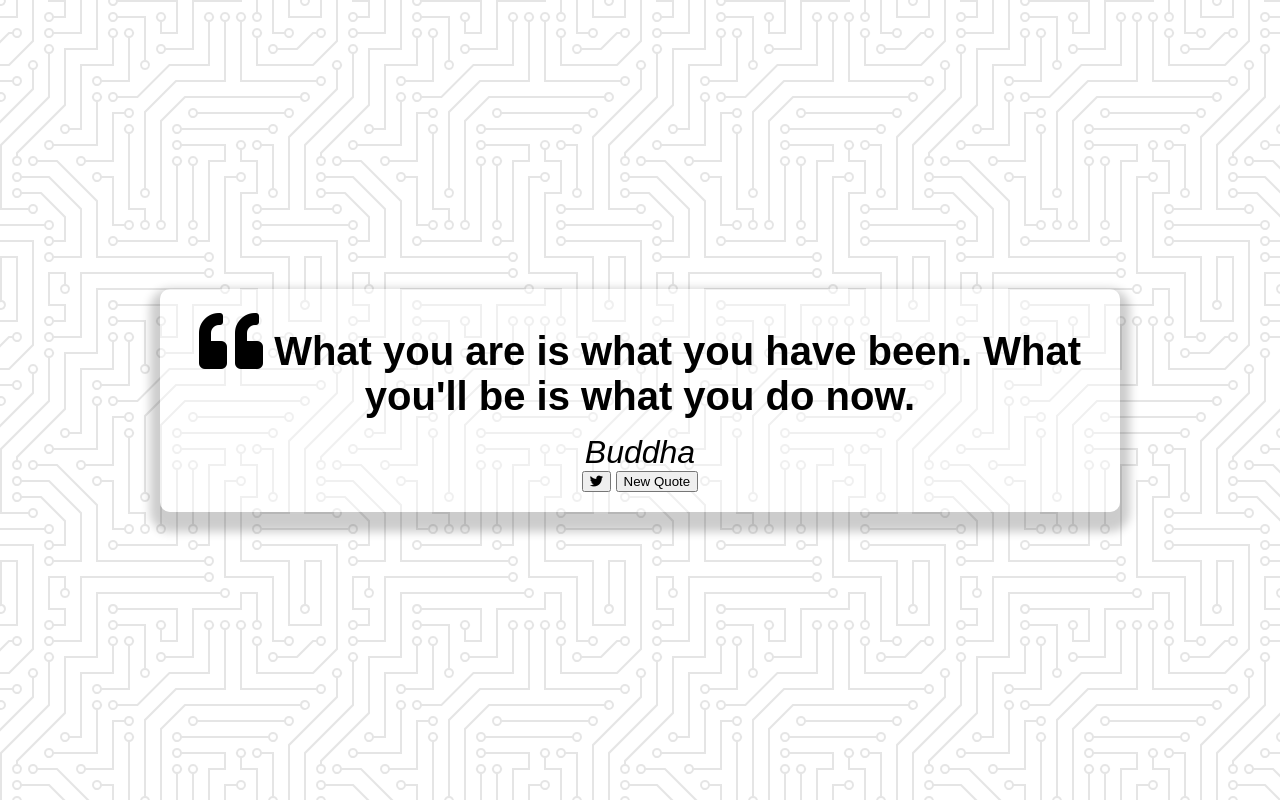
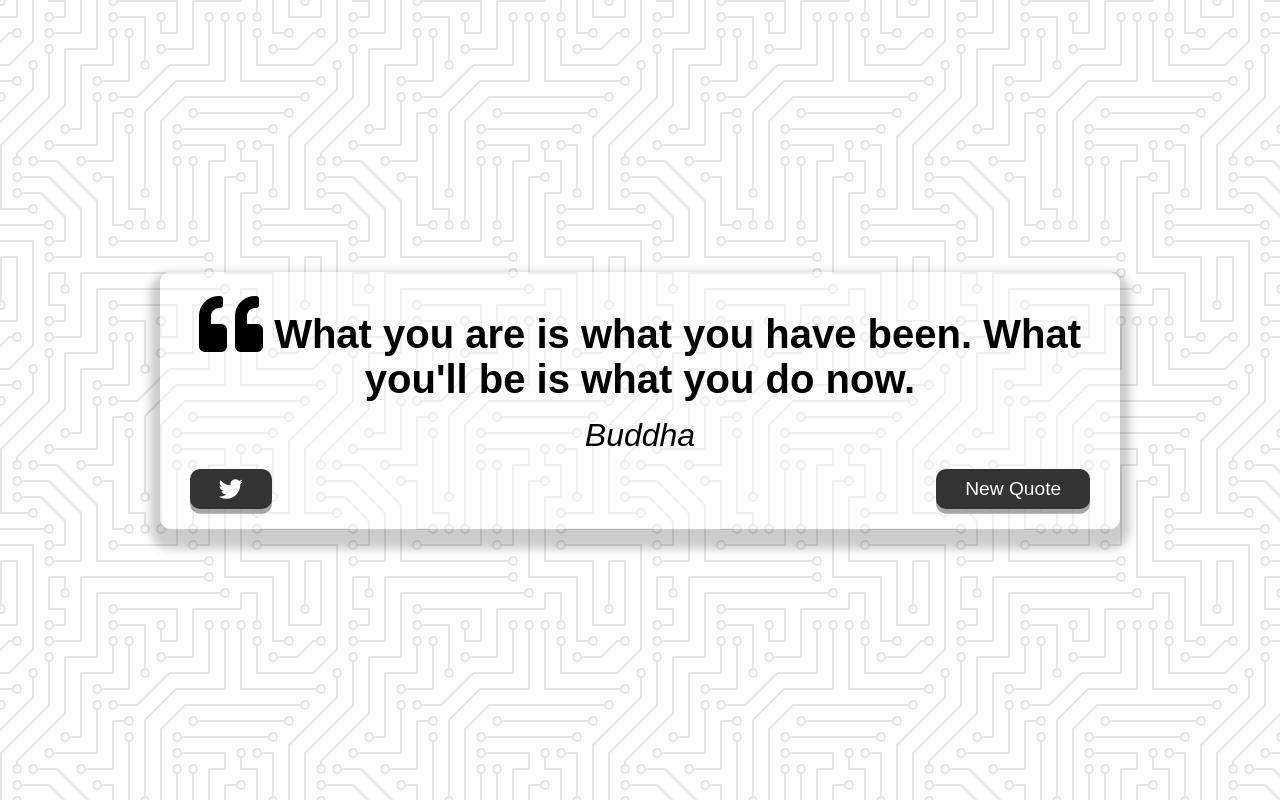
Before and after one commit to ryuuohlee/quoteGenerator, a plain HTML site: page index.html in a window 1280 px wide. Drawn offline with Linux system fonts and the light colour scheme; a web font is replaced by a local one.

Commit message:
Styling for buttons completed

```diff
--- a/style.css
+++ b/style.css
@@ -46,6 +46,42 @@ justify-content: center;
   font-style: italic;
 }
 
+.button-container {
+  margin-top: 15px;
+  display: flex;
+  justify-content: space-between;
+}
+
+button {
+  cursor: pointer;
+  font-size: 1.2rem;
+  height: 2.5rem;
+  border: none;
+  border-radius: 10px;
+  color: #fff;
+  background: #333;
+  outline: none;
+  padding: 0.5rem 1.8rem;
+  box-shadow: 0 0.3rem rgba(121,121,121,0.65);
+}
+
+button:hover {
+  filter: brightness(115%);
+}
+
+button:active {
+  transform: translate(0,0.3rem);
+  box-shadow: 0, 0.1rem rgba(255,255,255,0.65);
+}
+
+.twitter-button:hover {
+  color: #38a1f3;
+}
+
+.fa-twitter {
+  font-size: 1.5rem;
+}
+
 /* Media Query: Tablet or Smaller */
 @media screen and (max-width: 1000px) {
   .quote-container {
```
